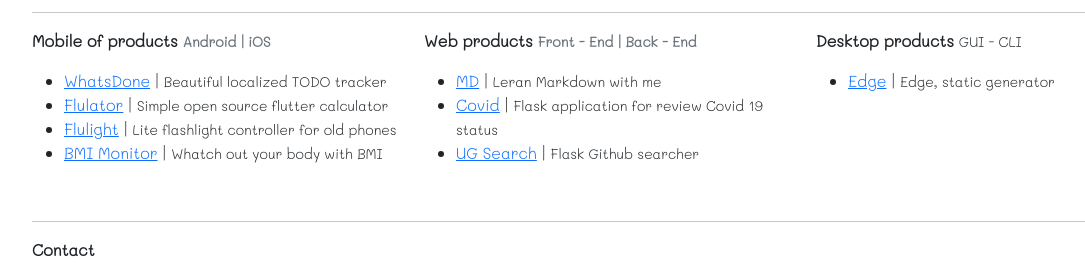
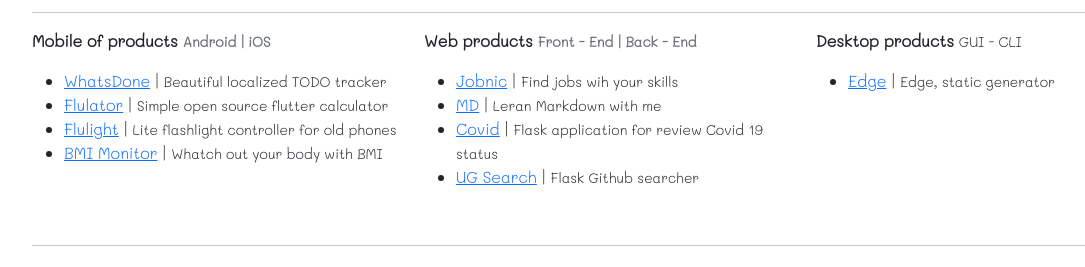
Before and after one commit to BlackIQ/BlackIQ.ir, a plain HTML site: page docs/index.html in a window 1280 px wide. Shown: the part 116-383 px from the top of the page, without its empty margins (32-1117 px from the left). Drawn offline with nearby package versions, Linux system fonts and the light colour scheme.

Commit message:
Add Jobnic

```diff
--- a/docs/index.html
+++ b/docs/index.html
@@ -69,7 +69,12 @@
                 <p><b>Web products <small class="text-secondary">Front - End | Back - End</small></b></p>
                 <ul>
                     <li>
-                        <a href="https://whatsdone.blackiq.ir">MD</a>
+                        <a href="https://jobnic.net">Jobnic</a>
+                        |
+                        <small>Find jobs wih your skills</small>
+                    </li>
+                    <li>
+                        <a href="https://md.blackiq.ir">MD</a>
                         |
                         <small>Leran Markdown with me</small>
                     </li>
```
